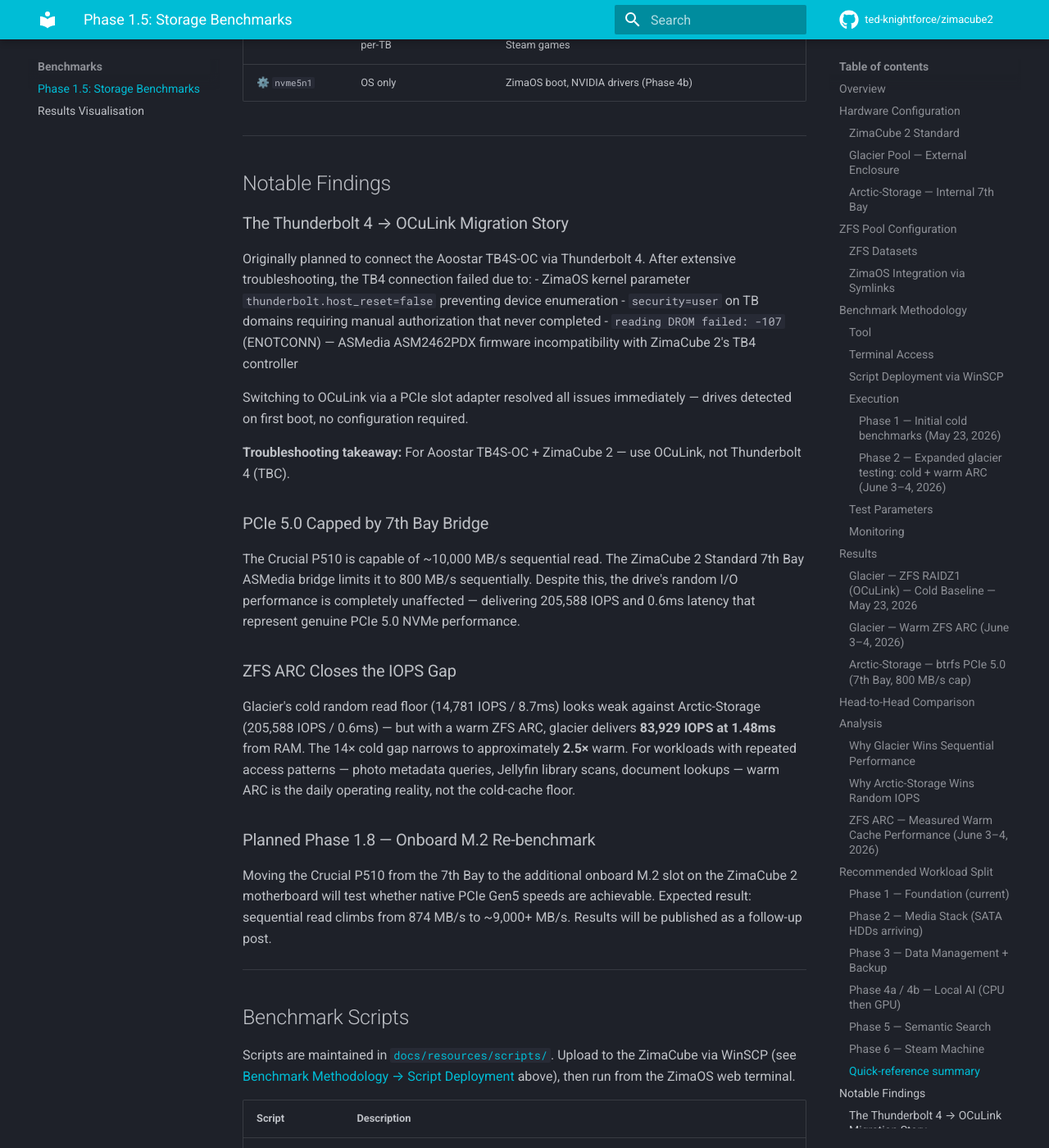
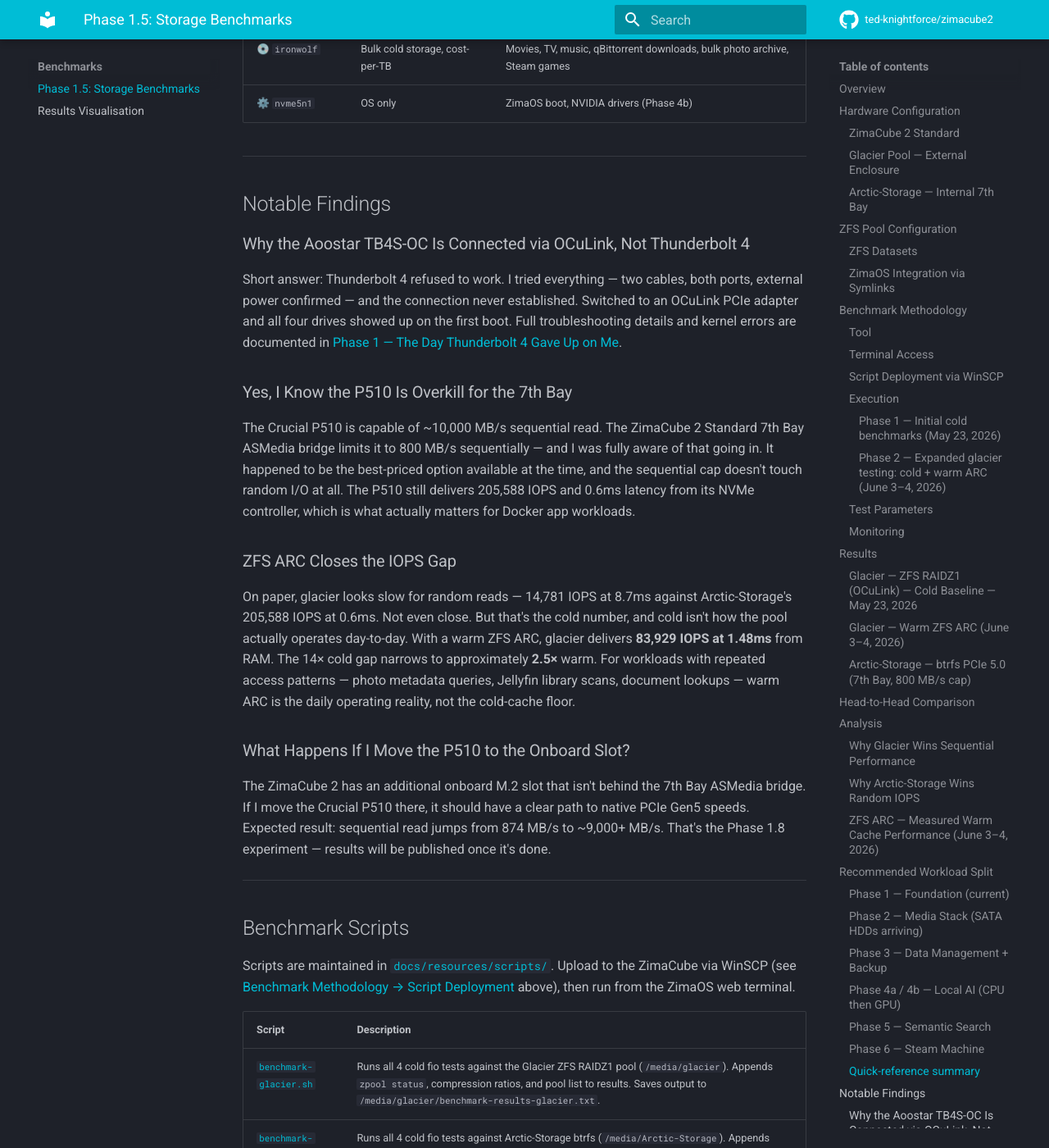
Before and after one commit to ted-knightforce/zimacube2, an MkDocs documentation site: the page built from docs/phases/01.5-benchmarks.md, in a window 1280 px wide and 1400 px high, scrolled down 16424 px. Shown: the whole window at 82% size. Built offline with MkDocs 1.6.1 and Material for MkDocs 9.7.7, drawn with Linux system fonts in a browser that asks for light colours; comment, search, counter and statistics services are not loaded; some of the changed text lies outside the part shown.

Commit message:
Humanise Phase 1.5 tone: overview, notable findings, TB4 consolidation
Rewrite overview as first-person narrative. Replace TB4 duplication with
a single-sentence summary linking to Phase 1. Rename PCIe 5.0 and Phase
1.8 notable-finding headers. Add human hook to ZFS ARC finding. Rewrite
Next Steps with connecting sentences.

```diff
--- a/docs/phases/01.5-benchmarks.md
+++ b/docs/phases/01.5-benchmarks.md
@@ -14,13 +14,13 @@
 
 ## Overview
 
-This document covers the Phase 1 storage benchmarks for my ZimaCube 2 Pioneer Program build. The goal was to establish baseline performance metrics for two distinct storage tiers before moving into Phase 2 (Media Server) and Phase 4 (AI/Ollama inference).
+Before loading this machine up with Jellyfin, Immich, and eventually Ollama, I wanted to know exactly what I was working with. Two very different storage designs sitting in the same box — how fast are they really, where does each one shine, and where are the surprises? I ran fio across both and some of the results genuinely shifted how I think about which workloads go where.
 
-The benchmarks compare:
-- **Glacier** — ZFS RAIDZ1 pool across 4× 2TB PCIe 4.0 NVMe SSDs via OCuLink (external Aoostar TB4S-OC enclosure)
-- **Arctic-Storage** — btrfs single 2TB PCIe 5.0 NVMe SSD in ZimaCube 2's internal 7th Bay slot
+The two tiers I tested:
+- **Glacier** — ZFS RAIDZ1 across 4× 2TB PCIe 4.0 NVMe SSDs via OCuLink (Aoostar TB4S-OC enclosure)
+- **Arctic-Storage** — btrfs on a single 2TB PCIe 5.0 NVMe in ZimaCube 2's internal 7th Bay slot
 
-Benchmarking started with `benchmark-glacier.sh` and `benchmark-arctic.sh` for cold baseline measurements (May 23, 2026). This was later expanded with `benchmark-arc.sh` — a 7-step suite that extends glacier testing to cover both cold and warm ZFS ARC cache paths in a single run, providing a complete picture of real-world glacier performance (June 3–4, 2026).
+Cold baselines came first (`benchmark-glacier.sh` + `benchmark-arctic.sh`, May 23, 2026). Then I built `benchmark-arc.sh` — a 7-step suite that measures both cold and warm ZFS ARC performance in a single run, giving a complete picture of how glacier actually behaves day-to-day rather than just at a cold start (June 3–4, 2026).
 
 ---
 
@@ -443,28 +443,21 @@
 
 ## Notable Findings
 
-### The Thunderbolt 4 → OCuLink Migration Story
+### Why the Aoostar TB4S-OC Is Connected via OCuLink, Not Thunderbolt 4
 
-Originally planned to connect the Aoostar TB4S-OC via Thunderbolt 4. After extensive troubleshooting, the TB4 connection failed due to:
-- ZimaOS kernel parameter `thunderbolt.host_reset=false` preventing device enumeration
-- `security=user` on TB domains requiring manual authorization that never completed
-- `reading DROM failed: -107` (ENOTCONN) — ASMedia ASM2462PDX firmware incompatibility with ZimaCube 2's TB4 controller
+Short answer: Thunderbolt 4 refused to work. I tried everything — two cables, both ports, external power confirmed — and the connection never established. Switched to an OCuLink PCIe adapter and all four drives showed up on the first boot. Full troubleshooting details and kernel errors are documented in [Phase 1 — The Day Thunderbolt 4 Gave Up on Me](01-foundation.md#thunderbolt-4-issue-and-oculink-resolution).
 
-Switching to OCuLink via a PCIe slot adapter resolved all issues immediately — drives detected on first boot, no configuration required.
+### Yes, I Know the P510 Is Overkill for the 7th Bay
 
-**Troubleshooting takeaway:** For Aoostar TB4S-OC + ZimaCube 2 — use OCuLink, not Thunderbolt 4 (TBC).
-
-### PCIe 5.0 Capped by 7th Bay Bridge
-
-The Crucial P510 is capable of ~10,000 MB/s sequential read. The ZimaCube 2 Standard 7th Bay ASMedia bridge limits it to 800 MB/s sequentially. Despite this, the drive's random I/O performance is completely unaffected — delivering 205,588 IOPS and 0.6ms latency that represent genuine PCIe 5.0 NVMe performance.
+The Crucial P510 is capable of ~10,000 MB/s sequential read. The ZimaCube 2 Standard 7th Bay ASMedia bridge limits it to 800 MB/s sequentially — and I was fully aware of that going in. It happened to be the best-priced option available at the time, and the sequential cap doesn't touch random I/O at all. The P510 still delivers 205,588 IOPS and 0.6ms latency from its NVMe controller, which is what actually matters for Docker app workloads.
 
 ### ZFS ARC Closes the IOPS Gap
 
-Glacier's cold random read floor (14,781 IOPS / 8.7ms) looks weak against Arctic-Storage (205,588 IOPS / 0.6ms) — but with a warm ZFS ARC, glacier delivers **83,929 IOPS at 1.48ms** from RAM. The 14× cold gap narrows to approximately **2.5×** warm. For workloads with repeated access patterns — photo metadata queries, Jellyfin library scans, document lookups — warm ARC is the daily operating reality, not the cold-cache floor.
+On paper, glacier looks slow for random reads — 14,781 IOPS at 8.7ms against Arctic-Storage's 205,588 IOPS at 0.6ms. Not even close. But that's the cold number, and cold isn't how the pool actually operates day-to-day. With a warm ZFS ARC, glacier delivers **83,929 IOPS at 1.48ms** from RAM. The 14× cold gap narrows to approximately **2.5×** warm. For workloads with repeated access patterns — photo metadata queries, Jellyfin library scans, document lookups — warm ARC is the daily operating reality, not the cold-cache floor.
 
-### Planned Phase 1.8 — Onboard M.2 Re-benchmark
+### What Happens If I Move the P510 to the Onboard Slot?
 
-Moving the Crucial P510 from the 7th Bay to the additional onboard M.2 slot on the ZimaCube 2 motherboard will test whether native PCIe Gen5 speeds are achievable. Expected result: sequential read climbs from 874 MB/s to ~9,000+ MB/s. Results will be published as a follow-up post.
+The ZimaCube 2 has an additional onboard M.2 slot that isn't behind the 7th Bay ASMedia bridge. If I move the Crucial P510 there, it should have a clear path to native PCIe Gen5 speeds. Expected result: sequential read jumps from 874 MB/s to ~9,000+ MB/s. That's the Phase 1.8 experiment — results will be published once it's done.
 
 ---
 
@@ -504,11 +497,13 @@
 
 ---
 
-## Next Steps
+## What's Next
+
+Phase 1.8 is the one I'm most curious about — moving the P510 to the onboard slot to see if it finally gets native PCIe Gen5 speeds. Phase 2 (Jellyfin) is sitting on hold until the Seagate IronWolf drives finish arriving. Phase 4a gets going once the 32GB RAM is installed.
 
 - **Phase 1.8** — Move P510 to onboard M.2 slot → re-benchmark → publish
 - **Phase 2** — Media server (Jellyfin) — on hold pending Seagate IronWolf drives
-- **Phase 2.5** — Immich migration ✅ complete — 14,505 photos + 925 videos (134 GiB), zero data loss. DB verified: 15,471 assets, 7 albums, 462 people. Running on Arctic-Storage at `/DATA/Gallery/immich` + `/DATA/AppData/immich`
+- **Phase 2.5** — Immich migration ✅ complete — 14,505 photos + 925 videos (134 GiB), zero data loss. DB verified: 15,471 assets, 7 albums, 462 people
 - **Phase 4a** — Ollama CPU-only AI inference baseline on i3-1215U (after RAM → 32GB)
 - **Phase 4b** — RTX 4090 via TB4 eGPU or Minisforum DEG2 dock
 
```
